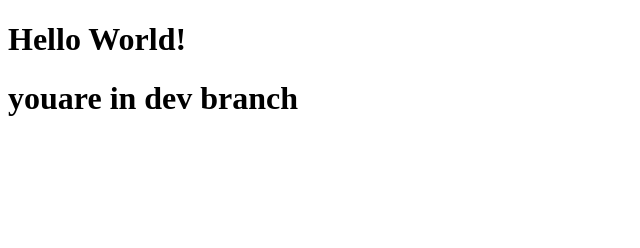
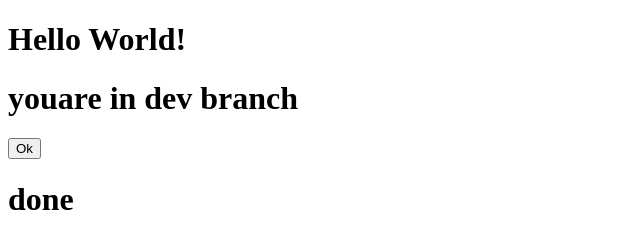
Before and after one commit to AbdullahAlSajid/git-basic, a plain HTML site: page index.html in a window 1280 px wide. Shown: the whole page, without its empty margins (0-640 px from the left). Drawn offline with Linux system fonts and the light colour scheme.

Commit message:
dev @nd commiy

```diff
--- a/index.html
+++ b/index.html
@@ -6,5 +6,7 @@
 <body>
 	<h1>Hello World!</h1>
 	<h1>youare in dev branch</h1>
+	<button>Ok</button>
+	<h1>done</h1>
 </body>
 </html>
```
